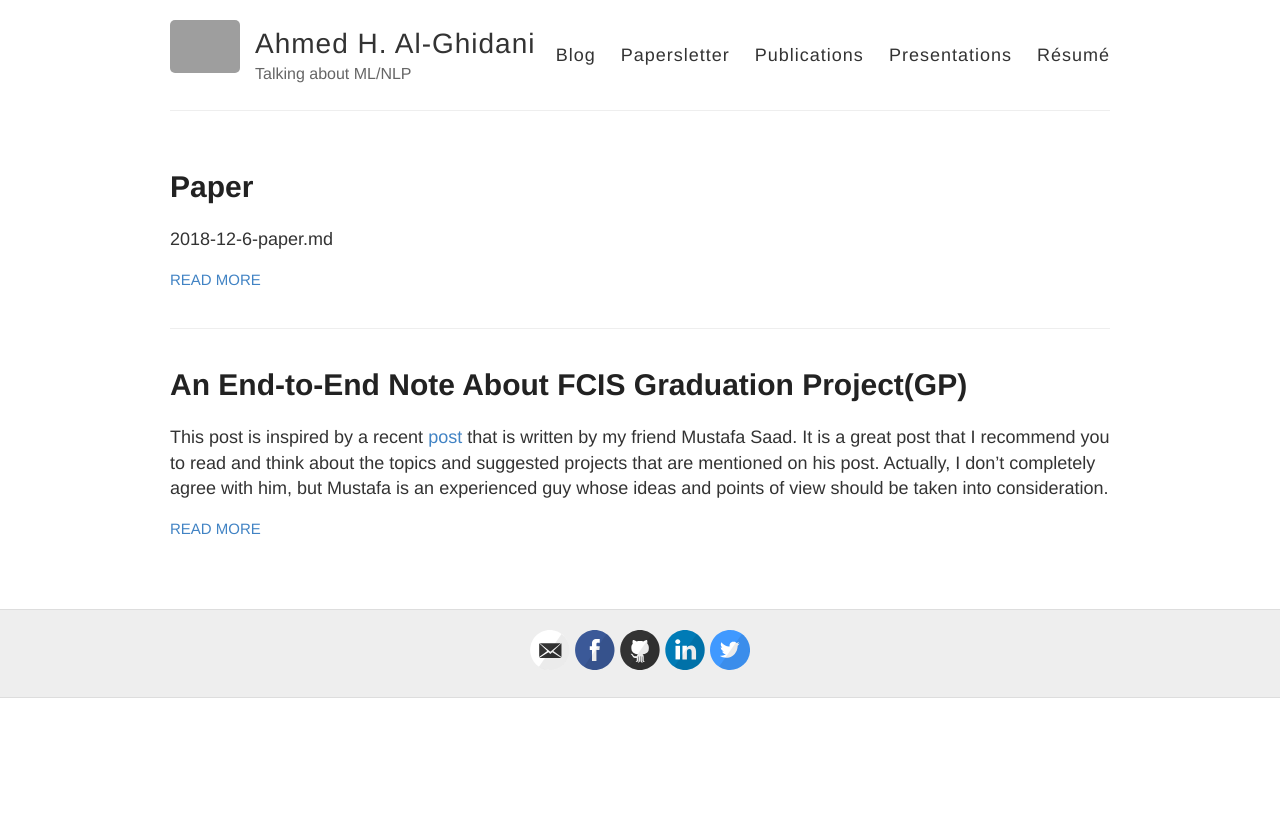
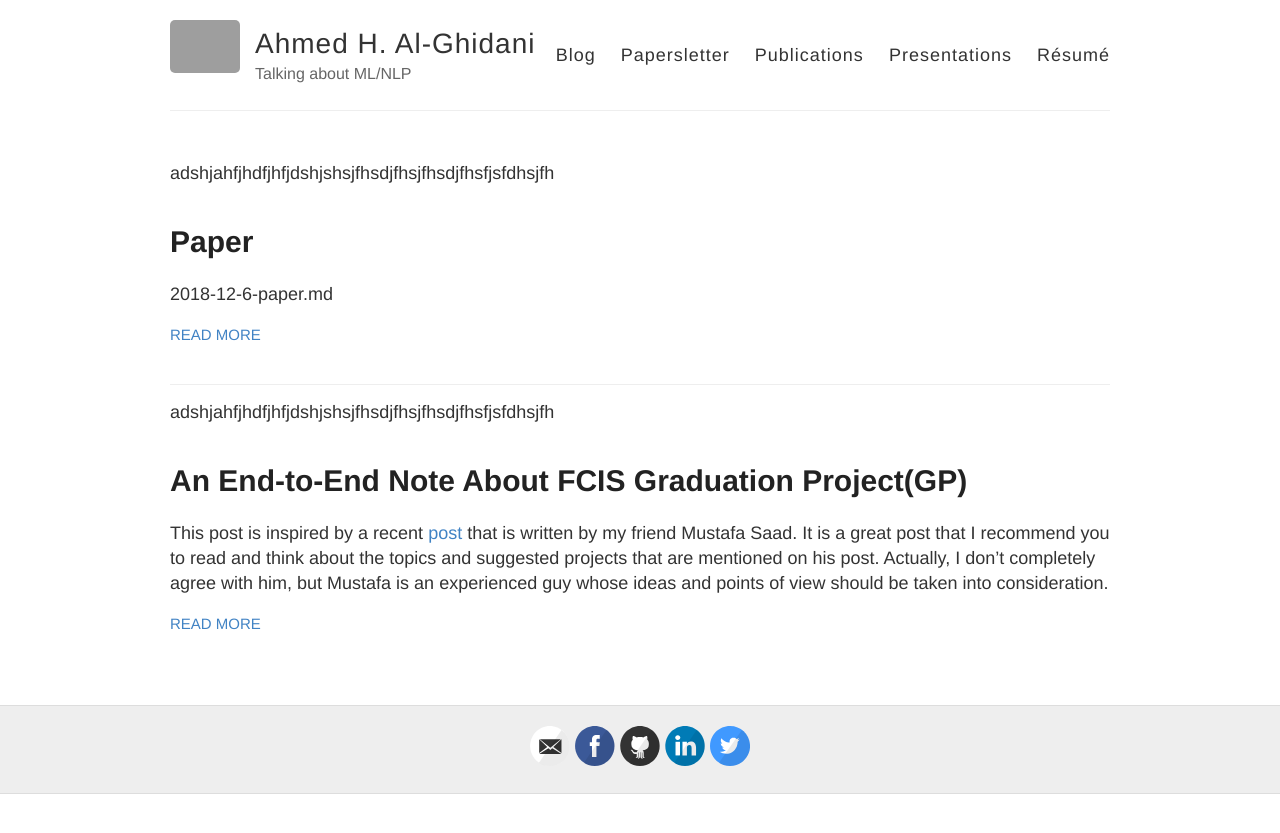
Before and after one commit to AhmedHani/AhmedHani.github.io, a Jekyll site: the page built from index.html, in a window 1280 px wide. Shown: the top 833 px of the page. Built offline with Jekyll 4.4.1, drawn with Linux system fonts in a browser that asks for light colours; grey boxes are pictures that could not be loaded.

Commit message:
add papersletter

```diff
--- a/index.html
+++ b/index.html
@@ -4,7 +4,8 @@ layout: default
 
 <div class="posts">
   {% for post in site.posts %}
-  {% if "p" == "paperssss" %}
+  {% if "p" == "p" %}
+  <p>adshjahfjhdfjhfjdshjshsjfhsdjfhsjfhsdjfhsfjsfdhsjfh</p>
   {% endif %}
     <article class="post">
 
```
